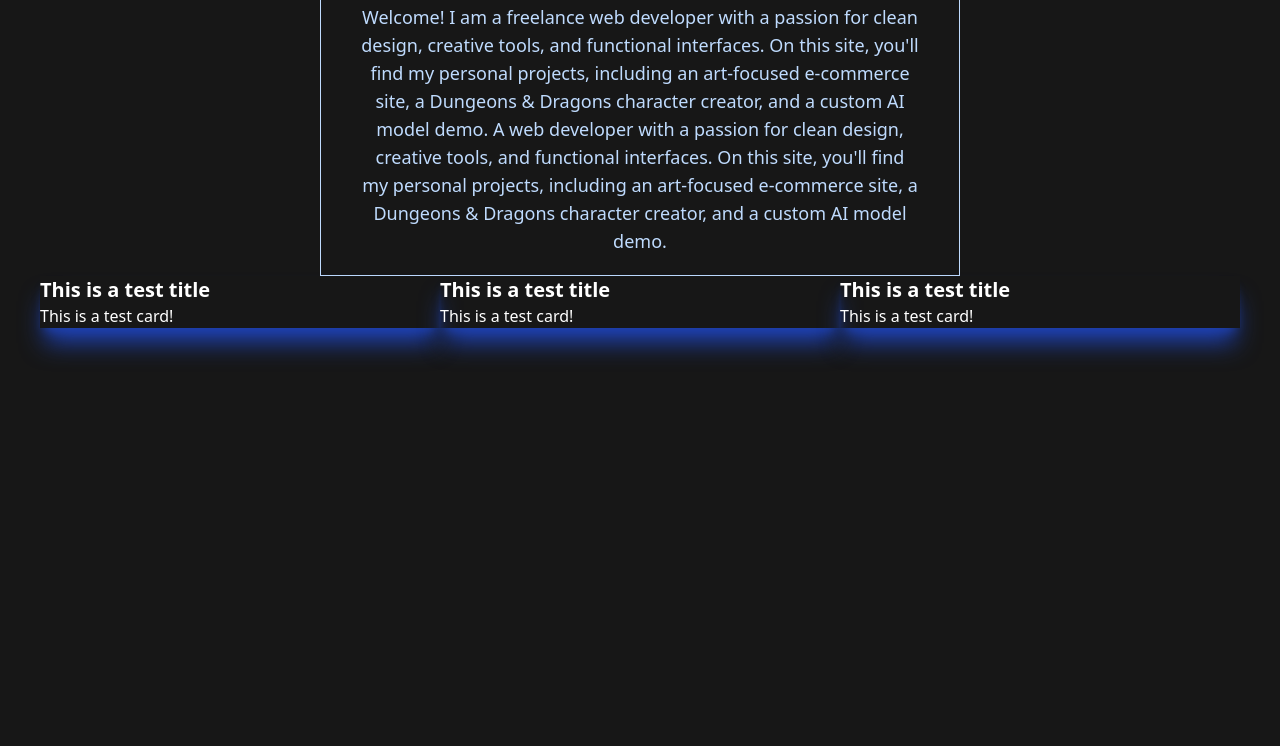
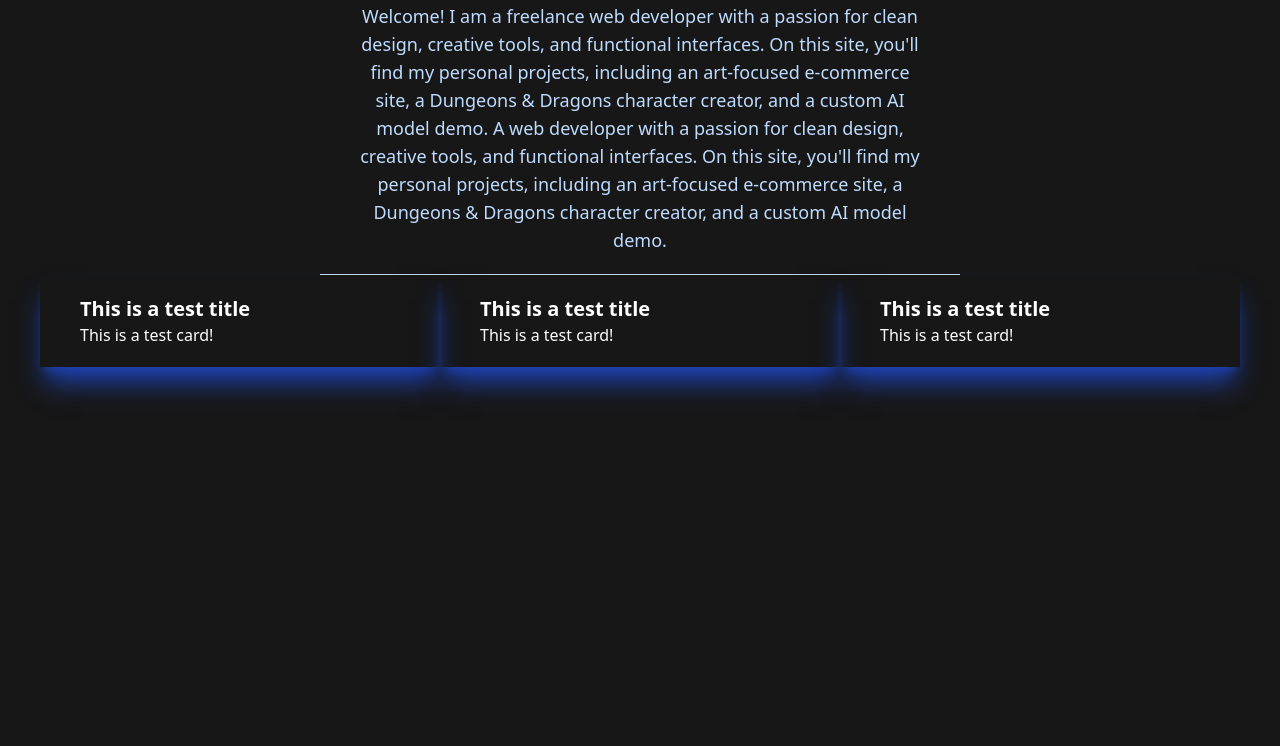
Before and after one commit to janczakmatthew/home, a plain HTML site: page index.html in a window 1280 px wide. Shown: the part 94-840 px from the top of the page. Drawn offline with nearby package versions, Linux system fonts and the light colour scheme.

Commit message:
Improve card padding and border styling in index.html
Added padding to card containers for better spacing and changed the paragraph border from all sides to only bottom for a cleaner look.

```diff
--- a/index.html
+++ b/index.html
@@ -11,10 +11,10 @@
 <body class="bg-neutral-900 text-white min-h-screen">
 
     <h1 class="text-3xl font-bold text-center mt-10">Matthew Janczak</h1>
-    <p class="text-lg text-center text-blue-200 w-1/2 py-5 px-10 m-auto border border-solid border-blue-200">Welcome! I am a freelance web developer with a passion for clean design, creative tools, and functional interfaces. On this site, you'll find my personal projects, including an art-focused e-commerce site, a Dungeons & Dragons character creator, and a custom AI model demo. A web developer with a passion for clean design, creative tools, and functional interfaces. On this site, you'll find my personal projects, including an art-focused e-commerce site, a Dungeons & Dragons character creator, and a custom AI model demo.</p>
+    <p class="text-lg text-center text-blue-200 w-1/2 py-5 px-10 m-auto border-b border-solid border-blue-200">Welcome! I am a freelance web developer with a passion for clean design, creative tools, and functional interfaces. On this site, you'll find my personal projects, including an art-focused e-commerce site, a Dungeons & Dragons character creator, and a custom AI model demo. A web developer with a passion for clean design, creative tools, and functional interfaces. On this site, you'll find my personal projects, including an art-focused e-commerce site, a Dungeons & Dragons character creator, and a custom AI model demo.</p>
 
     <div class="flex mx-10">
-        <div class="flex-auto w-1/3 shadow-xl shadow-blue-800 hover:shadow-white">
+        <div class="flex-auto w-1/3 shadow-xl shadow-blue-800 hover:shadow-white py-5 px-10">
             <div>
                 <p class="text-xl font-bold">
                     This is a test title
@@ -24,7 +24,7 @@
                 <p>This is a test card!</p>
             </div>
         </div>
-        <div class="flex-auto w-1/3 shadow-xl shadow-blue-800 hover:shadow-white">
+        <div class="flex-auto w-1/3 shadow-xl shadow-blue-800 hover:shadow-white py-5 px-10">
             <div>
                 <p class="text-xl font-bold">
                     This is a test title
@@ -34,7 +34,7 @@
                 <p>This is a test card!</p>
             </div>
         </div>
-        <div class="flex-auto w-1/3 shadow-xl shadow-blue-800 hover:shadow-white">
+        <div class="flex-auto w-1/3 shadow-xl shadow-blue-800 hover:shadow-white py-5 px-10">
             <div>
                 <p class="text-xl font-bold">
                     This is a test title
```
